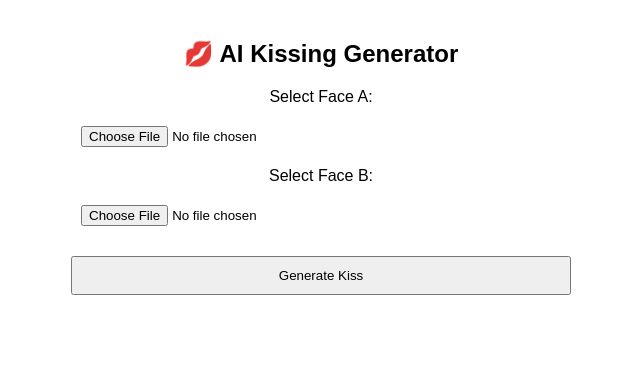
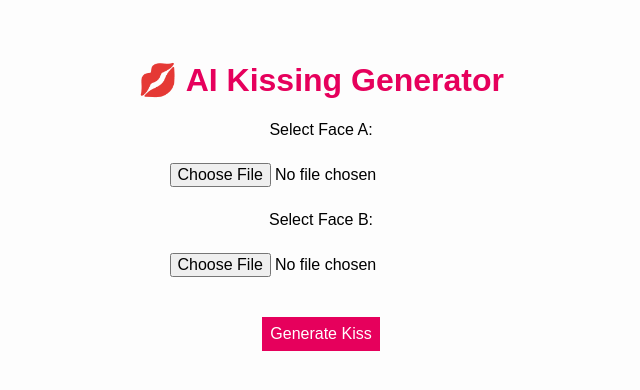
Before and after one commit to aidesignlabsbyme/ai-kissing-front-end, a plain HTML site: page index.html in a window 1280 px wide. Shown: the whole page, without its empty margins (319-959 px from the left). Drawn offline with Linux system fonts and the light colour scheme.

Commit message:
Update index.html

```diff
--- a/index.html
+++ b/index.html
@@ -1,39 +1,49 @@
 <!DOCTYPE html>
 <html lang="en">
 <head>
-  <meta charset="UTF-8" />
-  <meta name="viewport" content="width=device-width, initial-scale=1.0"/>
-  <title>AI Kissing Generator</title>
+  <meta charset="UTF-8">
+  <title>💋 AI Kissing Generator</title>
   <style>
     body {
-      font-family: sans-serif;
-      padding: 20px;
-      max-width: 500px;
-      margin: auto;
+      font-family: Arial, sans-serif;
       text-align: center;
+      padding: 2rem;
+      background-color: #fdfdfd;
+    }
+    h1 {
+      color: #e6005c;
     }
     input, button {
-      margin: 10px 0;
-      padding: 10px;
-      width: 100%;
+      margin: 1rem 0;
+      padding: 0.5rem;
+      font-size: 1rem;
     }
-    img {
-      margin-top: 20px;
+    button {
+      background-color: #e6005c;
+      color: white;
+      border: none;
+      cursor: pointer;
+    }
+    #result img {
       max-width: 100%;
+      margin-top: 2rem;
+      border-radius: 1rem;
     }
   </style>
 </head>
 <body>
 
-  <h2>💋 AI Kissing Generator</h2>
+  <h1>💋 AI Kissing Generator</h1>
 
   <form id="kissForm">
-    <label>Select Face A:</label><br>
-    <input type="file" name="image1" required><br>
-
-    <label>Select Face B:</label><br>
-    <input type="file" name="image2" required><br>
-
+    <div>
+      <label>Select Face A:</label><br>
+      <input type="file" name="image1" required>
+    </div>
+    <div>
+      <label>Select Face B:</label><br>
+      <input type="file" name="image2" required>
+    </div>
     <button type="submit">Generate Kiss</button>
   </form>
 
@@ -45,7 +55,7 @@
 
     form.addEventListener('submit', async (e) => {
       e.preventDefault();
-      resultDiv.innerHTML = "Generating...";
+      resultDiv.innerHTML = '🌀 Generating... Please wait...';
 
       const formData = new FormData(form);
 
@@ -57,14 +67,14 @@
 
         const data = await res.json();
 
-        if (data.output) {
-          resultDiv.innerHTML = `<img src="${data.output}" alt="Generated Kiss Image"/>`;
+        if (data.result) {
+          resultDiv.innerHTML = `<img src="${data.result}" alt="Kiss Result" />`;
         } else {
-          resultDiv.innerHTML = "❌ Failed to generate image.";
+          resultDiv.innerHTML = '❌ Failed to generate. Check server or image format.';
           console.error(data);
         }
       } catch (err) {
-        resultDiv.innerHTML = "❌ Error occurred.";
+        resultDiv.innerHTML = '❌ Error occurred. See console.';
         console.error(err);
       }
     });
```
